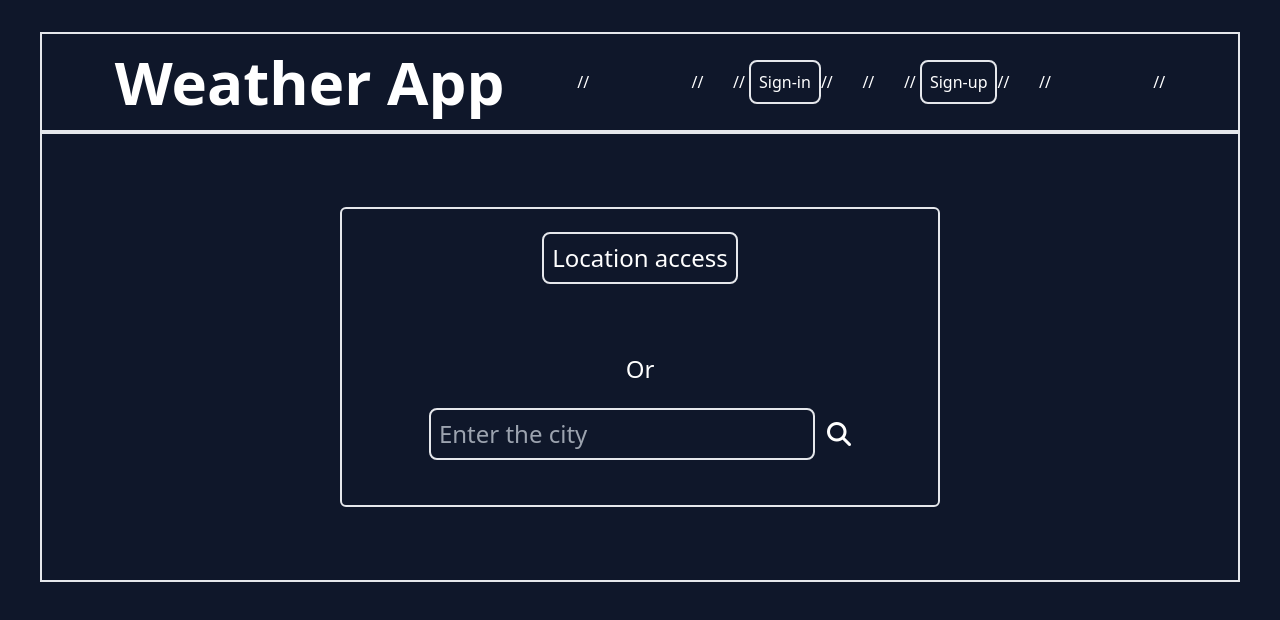
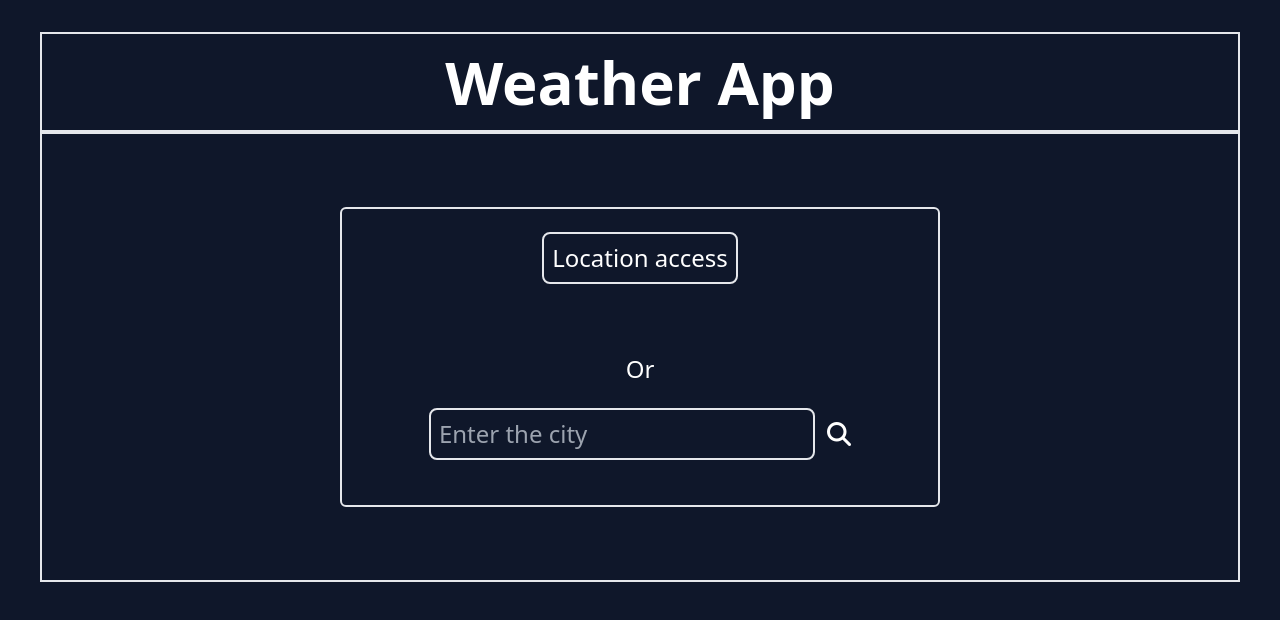
Before and after one commit to suryapratap04/Weather-Application, a React (Create React App) app: page / in a window 1280 px wide. Shown: the top 620 px of the page. Built offline with nearby package versions, Linux system fonts and the light colour scheme.

Commit message:
Update Navbar.js

```diff
--- a/src/components/Navbar.js
+++ b/src/components/Navbar.js
@@ -8,17 +8,6 @@ export default function Navbar() {
           Weather App
         </div>
       </NavLink>
-      // <div className="hidden md:flex  border-yellow-300 w-[35%] justify-evenly items-center">
-      //   <NavLink to={"/signin"}>
-      //     <button className="border-2 p-2 rounded-lg ">Sign-in</button>
-      //   </NavLink>
-      //   <NavLink to={"/signup"}>
-      //     <button className="border-2 p-2 rounded-lg">Sign-up</button>
-      //   </NavLink>
-      // </div>
-      // <button className="mr-4 md:hidden">
-      //   <AiOutlineMenu fontSize={24} fill="#AFB2BF" />
-      // </button>
     </div>
   );
 }
```
